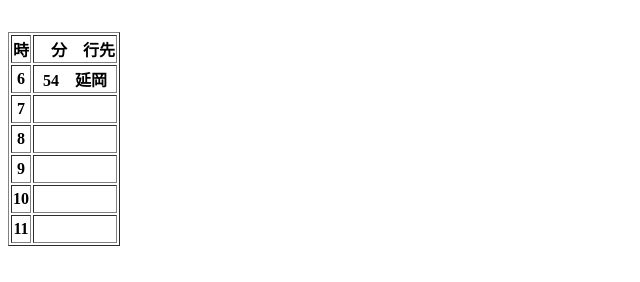
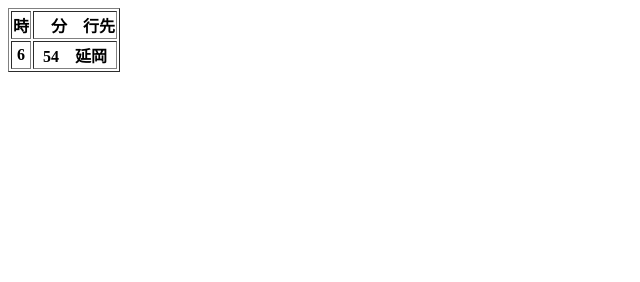
Before and after one commit to cyaacyaa/Sotaro, a plain HTML site: page index.html in a window 1280 px wide. Shown: the whole page, without its empty margins (0-640 px from the left). Drawn offline with Linux system fonts and the light colour scheme.

Commit message:
Update index.html

```diff
--- a/index.html
+++ b/index.html
@@ -13,26 +13,5 @@
       <th>6</th>
       <th>54　延岡</th>
     </tr>
-    <tr>
-      <th>7</th>
-      <th>　</th>
-    </tr>
-    <tr>
-      <th>8</th>
-    　<th>　</th>
-    </tr>
-    <tr>
-      <th>9</th>
-      <th>　</th>
-    </tr>
-    <tr>
-      <th>10</th>
-      <th>　</th>
-    </tr>
-    <tr>
-      <th>11</th>
-      <th>　</th>
-    </tr>
-  </table>
 </body>
 </html>
```
